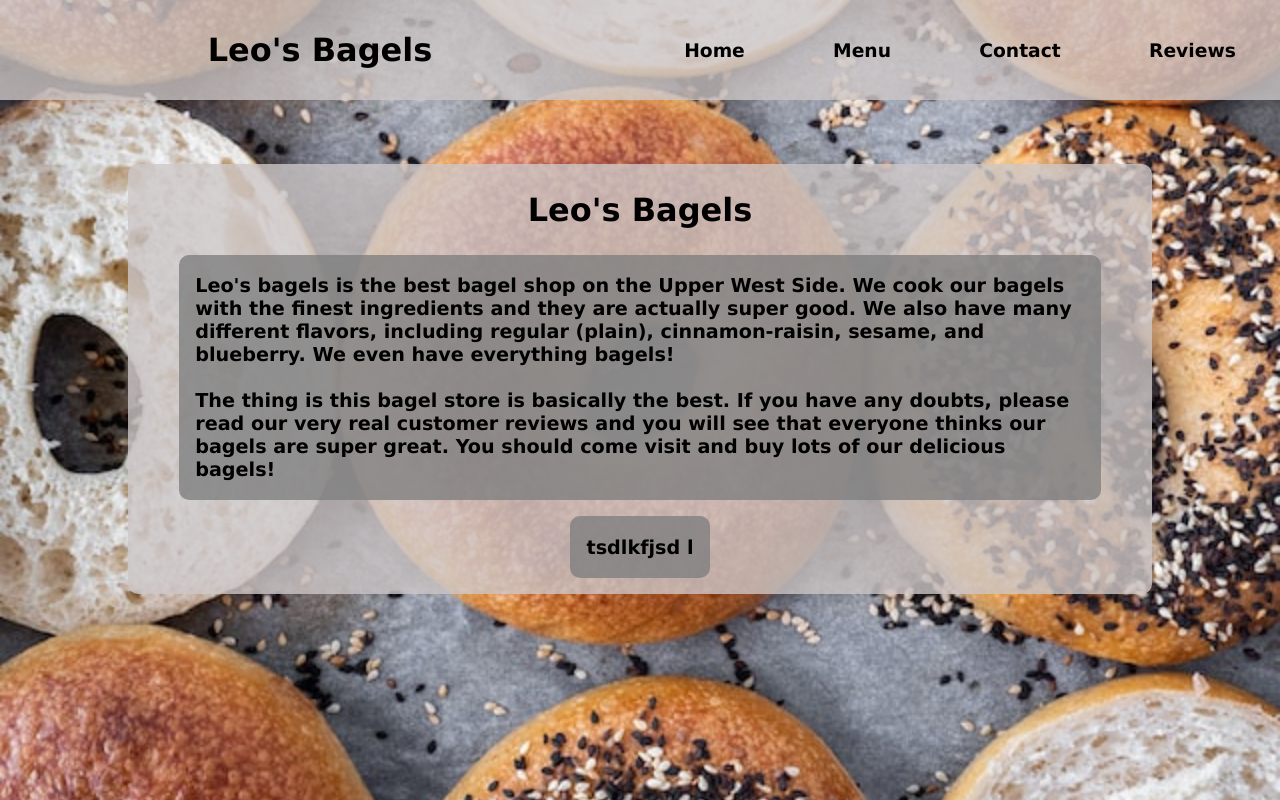
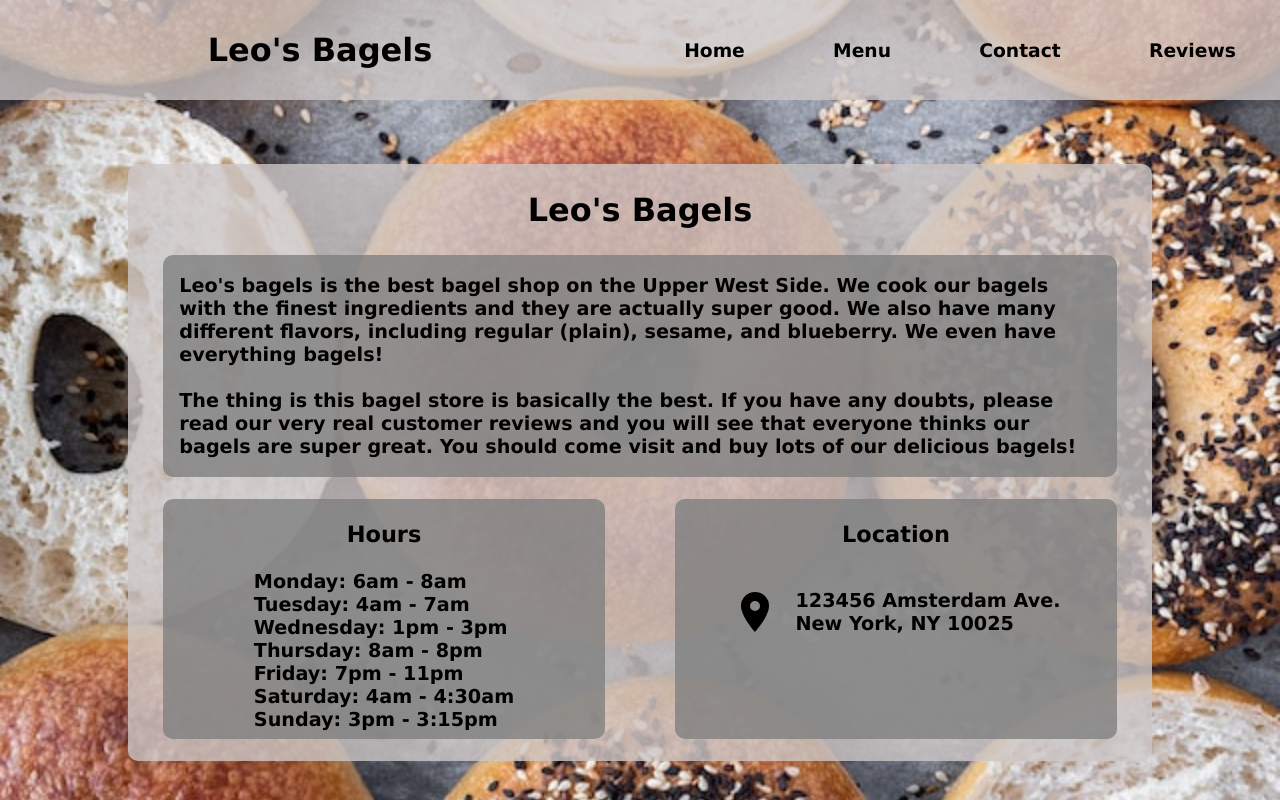
Before and after one commit to leobruell/restaurant-page, a website built with webpack: page dist/index.html in a window 1280 px wide. Built offline with nearby package versions, Linux system fonts and the light colour scheme.

Commit message:
Update home page

```diff
--- a/src/home.js
+++ b/src/home.js
@@ -1,13 +1,30 @@
 import { addElement } from "./addElement"
+import mapIcon from "./assets/map-marker.svg"
 
 function makeMainContent(){
     addElement('div','main','.content')
     addElement('div','home','.main')
     addElement('h2','title-home','.home',"Leo's Bagels")
     addElement('div','descrip-div','.home')
-    addElement('p','description','.descrip-div', "Leo's bagels is the best bagel shop on the Upper West Side. We cook our bagels with the finest ingredients and they are actually super good. We also have many different flavors, including regular (plain), cinnamon-raisin, sesame, and blueberry. We even have everything bagels! <br /> <br /> The thing is this bagel store is basically the best. If you have any doubts, please read our very real customer reviews and you will see that everyone thinks our bagels are super great. You should come visit and buy lots of our delicious bagels!")
-    addElement('div','descrip-div2','.home')
-    addElement('p','description','.descrip-div2','tsdlkfjsd l')
+    addElement('p','description','.descrip-div', "Leo's bagels is the best bagel shop on the Upper West Side. We cook our bagels with the finest ingredients and they are actually super good. We also have many different flavors, including regular (plain), sesame, and blueberry. We even have everything bagels! <br /> <br /> The thing is this bagel store is basically the best. If you have any doubts, please read our very real customer reviews and you will see that everyone thinks our bagels are super great. You should come visit and buy lots of our delicious bagels!")
+    addElement('div','hours-div','.home')
+    addElement('h3','hours-header','.hours-div','Hours')
+    addElement('p','hours','.hours-div', 'Monday: 6am - 8am <br> Tuesday: 4am - 7am <br> Wednesday: 1pm - 3pm <br> Thursday: 8am - 8pm <br> Friday: 7pm - 11pm <br> Saturday: 4am - 4:30am <br> Sunday: 3pm - 3:15pm')
+
+    addElement('div','location-div','.home')
+    addElement('h3','location-header','.location-div','Location')
+    addElement('div','theLocation','.location-div')
+    addElement('div', 'mapIcon-div','.theLocation')
+    addImage(mapIcon, '.mapIcon-div')
+    addElement('p','location','.theLocation', '123456 Amsterdam Ave. <br> New York, NY 10025')
+
 }
 
+
+function addImage(theSource, theParent){
+    const theImage = document.createElement('img')
+    theImage.setAttribute('src', theSource)
+    const parent = document.querySelector(theParent)
+    parent.appendChild(theImage)
+}
 export {makeMainContent}
--- a/src/style.css
+++ b/src/style.css
@@ -20,8 +20,6 @@ body{
     grid-template-rows: 100px 9fr;
     gap: 4rem;
     overflow: auto;
-
-
 }
 
 
@@ -54,21 +52,47 @@ body{
 .home, .inner-menu{
   background-color: rgb(205, 199, 199,.8);
   width: 80%;
-  display: flex;
-  flex-direction: column;
+  display: grid;
   border-radius: 10px;
+  grid-template-columns: 1fr 1fr;
   align-items: center;
   justify-items: center;
 }
 
+.inner-menu{
+  display: flex;
+  flex-direction: column;
+}
+
 .title-home{
   font-size: 2rem;
+  grid-column: 1 / 3;
 }
 
-.descrip-div, .descrip-div2{
+.descrip-div{
+  grid-column: 1 / 3;
+}
+
+.descrip-div{
   background-color: rgb(128, 128, 128, .8);
-  margin-left: 5%;
-  margin-right: 5%;
+  width: 90%;
+  display: flex;
+  align-items: center;
+  padding-left: 1rem;
+  padding-right: 1rem;
+  font-weight: bold;
+  font-size: 1.2rem;
+  border-radius: 10px;
+  margin-bottom: 1rem;
+}
+
+.hours-div, .location-div{
+  display: flex;
+  flex-direction: column;
+  align-items: center;
+  background-color: rgb(128, 128, 128, .8);
+  width: 80%;
+  height: 90%;
   padding-left: 1rem;
   padding-right: 1rem;
   font-weight: bold;
@@ -107,7 +131,7 @@ body{
   gap: 2rem;
 }
 
-  .bagel-menu img{
+.bagel-menu img{
   height: 10rem;
   width: 10rem;
 }
@@ -135,3 +159,22 @@ body{
   flex-direction: column;
   align-items: center;
 }
+
+.Menu:hover, .Home:hover, .Contact:hover, .Reviews:hover{
+  color: blue;
+}
+
+.hours{
+  margin-top: 0;
+}
+
+.mapIcon-div{
+  width: 3rem;
+  height: 3rem;
+}
+
+.theLocation{
+  display: flex;
+  align-items: center;
+  gap: 1rem;
+}
```
Also changed, not shown: dist/8ed820373498e050ba48.svg (added), dist/main.bundle.js, src/assets/map-marker.svg (added).
